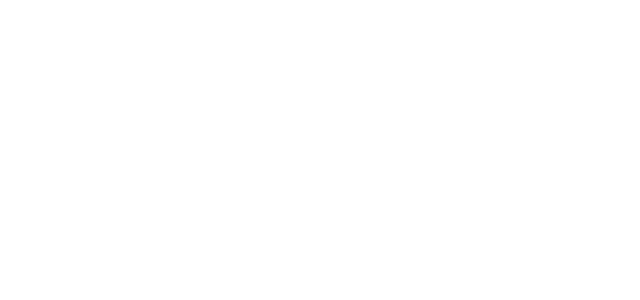
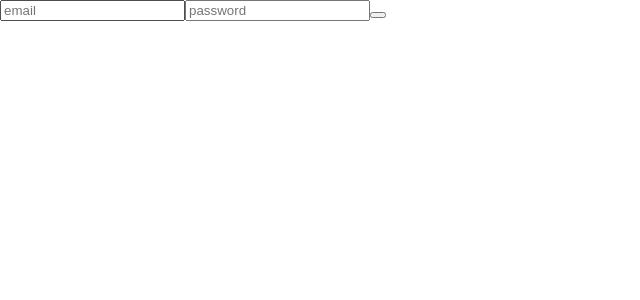
Before and after one commit to uoslife/uoslife-assignment-fe-2, a React (Create React App) app: page / in a window 1280 px wide. Shown: the top 300 px of the page, without its empty margins (0-640 px from the left). Built offline with nearby package versions, Linux system fonts and the light colour scheme; a web font is replaced by a local one.

Commit message:
feat: Auth 과제 환경설정

```diff
--- a/src/api/index.ts
+++ b/src/api/index.ts
@@ -1,6 +1,8 @@
 import ky from 'ky';
 
-export const apiClient = ky.create({
+export const API = ky.create({
   timeout: 10 * 1000,
-  prefixUrl: 'https://api.uoslife.com',
+  prefixUrl: 'https://api.escuelajs.co/api/v1',
 });
+
+export default API;
--- /dev/null
+++ b/src/components/Category.tsx
@@ -0,0 +1,5 @@
+const Category = () => {
+  return <></>;
+};
+
+export default Category;
--- /dev/null
+++ b/src/pages/Login.tsx
@@ -0,0 +1,13 @@
+const Login = () => {
+  return (
+    <>
+      <form>
+        <input type="email" placeholder="email" />
+        <input type="password" placeholder="password" />
+        <button type="submit" />
+      </form>
+    </>
+  );
+};
+
+export default Login;
--- /dev/null
+++ b/src/pages/Main.tsx
@@ -0,0 +1,11 @@
+// import Category from '../components/Category';
+
+const Login = () => {
+  return (
+    <>
+      <button type="button">logout</button>
+    </>
+  );
+};
+
+export default Login;
```
Also changed, not shown: src/App.tsx (+15 -0 lines).
